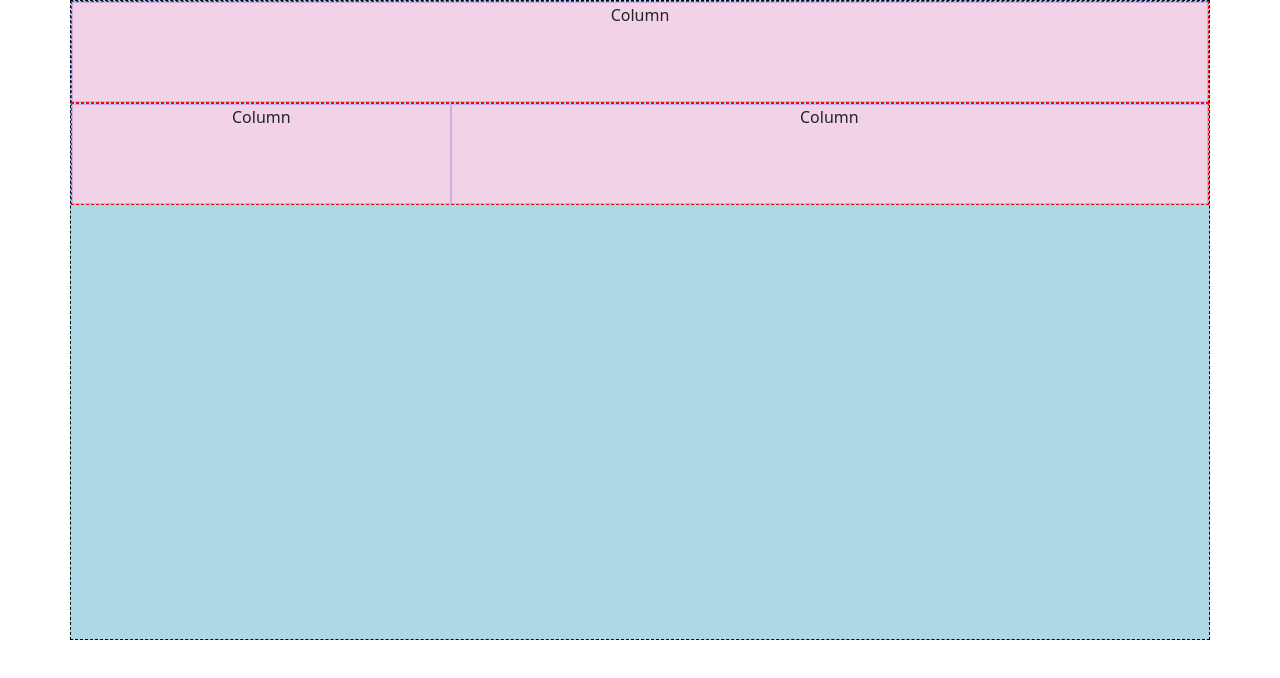
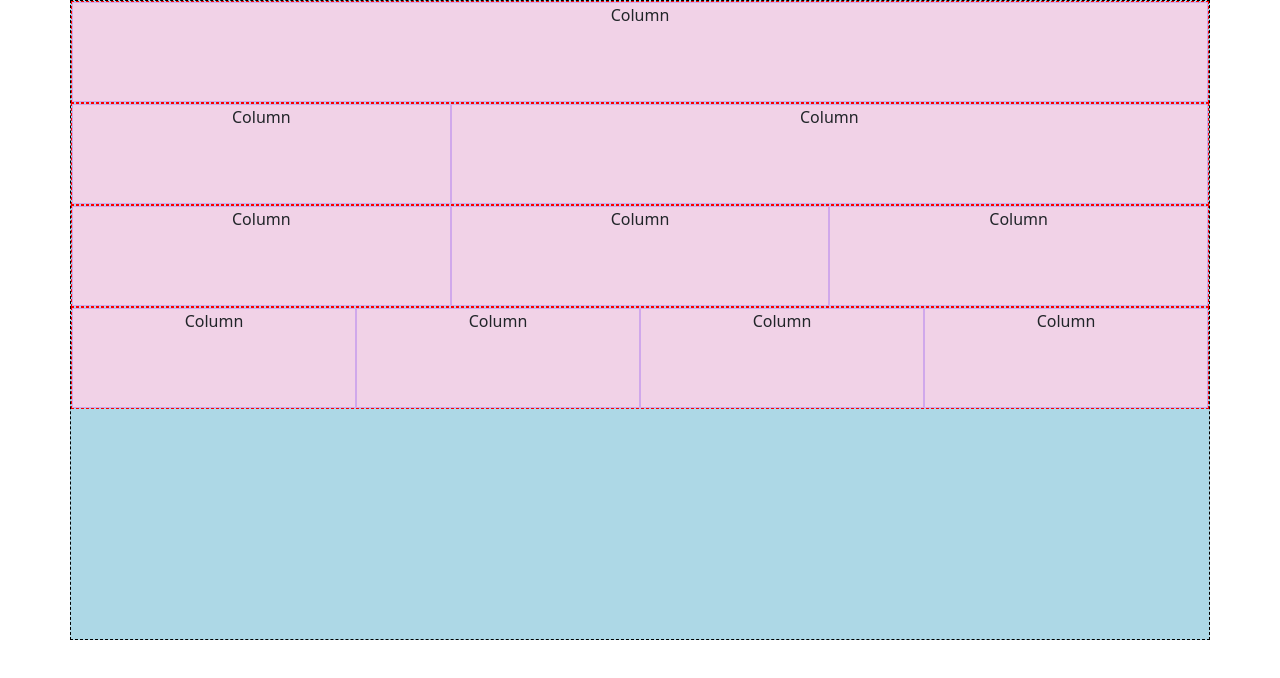
Before and after one commit to Alesbianchi/htmlcss-bootstrap-layout, a plain HTML site: page index.html in a window 1280 px wide. Drawn offline with nearby package versions, Linux system fonts and the light colour scheme.

Commit message:
complete general layout

```diff
--- a/index.html
+++ b/index.html
@@ -25,6 +25,33 @@
             </div>
         </div>
 
+        <div class="row">
+            <div class="col-6 col-md-4">
+                Column
+            </div>
+            <div class="col-6 col-md-4">
+                Column
+            </div>
+            <div class="col col-md-4">
+                Column
+            </div>
+        </div>
+
+        <div class="row">
+            <div class="col-6 col-md-3">
+                Column
+            </div>
+            <div class="col-6 col-md-3">
+                Column
+            </div>
+            <div class="col-6 col-md-3">
+                Column
+            </div>
+            <div class="col-6 col-md-3">
+                Column
+            </div>
+        </div>
+
 
 
     </div>
```
